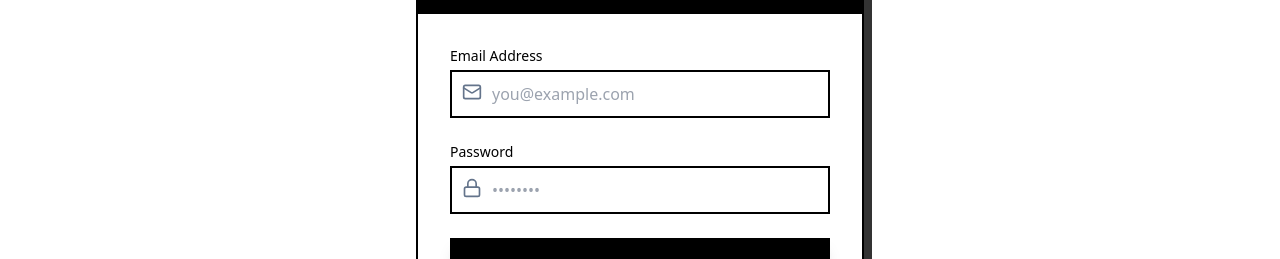
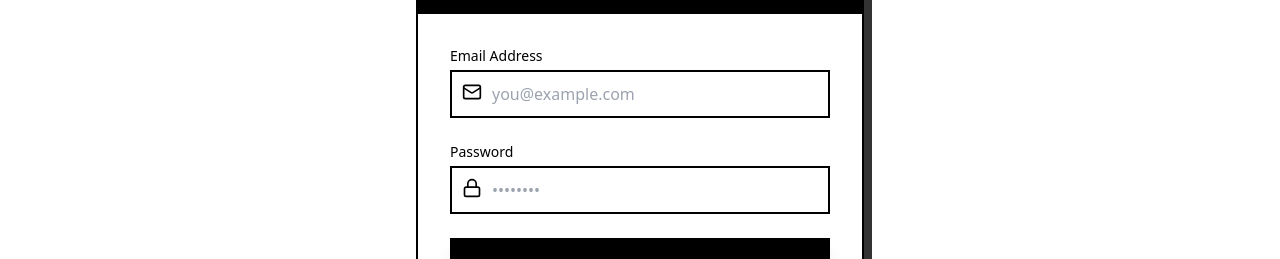
Before and after one commit to sidugamage/MusicularAI, a React app in the folder frontend/: page /login in a window 1280 px wide. Shown: the part 411-670 px from the top of the page. Built offline with nearby package versions, Linux system fonts and the light colour scheme; the HTML template or start-up script is replaced by a standard one.

Commit message:
Added few minor UI changes

```diff
--- a/frontend/src/pages/History.jsx
+++ b/frontend/src/pages/History.jsx
@@ -30,7 +30,7 @@ export default function History() {
       </h1>
 
       {history.length === 0 ? (
-        <div className="bg-black p-8 rounded-xl text-center">
+        <div className="border-4 border-black p-8 font-bold text-center shadow-[4px_4px_0px_0px_rgba(0,0,0,0.8)]">
           You haven't made any predictions yet.
         </div>
       ) : (
--- a/frontend/src/pages/Login.jsx
+++ b/frontend/src/pages/Login.jsx
@@ -49,10 +49,10 @@ export default function Login() {
             <div>
               <label className="block text-sm font-medium mb-1">Email Address</label>
               <div className="relative">
-                <Mail className="absolute left-3 top-3 w-5 h-5 text-slate-500" />
+                <Mail className="absolute left-3 top-3 w-5 h-5" />
                 <input
                   type="email" required
-                  className="w-full border-2 border-black py-2.5 pl-10 pr-4 text-white focus:ring-1 focus:ring-black outline-none transition-all"
+                  className="w-full border-2 border-black py-2.5 pl-10 pr-4 focus:ring-1 focus:ring-black outline-none transition-all"
                   placeholder="you@example.com"
                   value={email} onChange={(e) => setEmail(e.target.value)}
                 />
@@ -62,10 +62,10 @@ export default function Login() {
             <div>
               <label className="block text-sm font-medium mb-1">Password</label>
               <div className="relative">
-                <Lock className="absolute left-3 top-3 w-5 h-5 text-slate-500" />
+                <Lock className="absolute left-3 top-3 w-5 h-5" />
                 <input
                   type="password" required
-                  className="w-full border-2 border-black py-2.5 pl-10 pr-4 text-white focus:ring-1 focus:ring-black outline-none transition-all"
+                  className="w-full border-2 border-black py-2.5 pl-10 pr-4 focus:ring-1 focus:ring-black outline-none transition-all"
                   placeholder="••••••••"
                   value={password} onChange={(e) => setPassword(e.target.value)}
                 />
--- a/frontend/src/pages/Register.jsx
+++ b/frontend/src/pages/Register.jsx
@@ -60,7 +60,7 @@ export default function Register() {
                 <Mail className="absolute left-3 top-3 w-5 h-5 text-slate-500" />
                 <input
                   type="email" required placeholder="you@example.com"
-                  className="w-full border-2 border-black py-2.5 pl-10 pr-4 text-white focus:ring-1 focus:ring-black outline-none transition-all"
+                  className="w-full border-2 border-black py-2.5 pl-10 pr-4 focus:ring-1 focus:ring-black outline-none transition-all"
                   value={formData.email}
                   onChange={(e) => setFormData({...formData, email: e.target.value})}
                 />
@@ -74,7 +74,7 @@ export default function Register() {
                 <Lock className="absolute left-3 top-3 w-5 h-5 text-slate-500" />
                 <input
                   type="password" required placeholder="••••••••"
-                  className="w-full border-2 border-black py-2.5 pl-10 pr-4 text-white focus:ring-1 focus:ring-black outline-none transition-all"
+                  className="w-full border-2 border-black py-2.5 pl-10 pr-4 focus:ring-1 focus:ring-black outline-none transition-all"
                   value={formData.password}
                   onChange={(e) => setFormData({...formData, password: e.target.value})}
                 />
@@ -88,7 +88,7 @@ export default function Register() {
                 <Lock className="absolute left-3 top-3 w-5 h-5 text-slate-500" />
                 <input
                   type="password" required placeholder="••••••••"
-                  className="w-full border-2 border-black py-2.5 pl-10 pr-4 text-white focus:ring-1 focus:ring-black outline-none transition-all"
+                  className="w-full border-2 border-black py-2.5 pl-10 pr-4 focus:ring-1 focus:ring-black outline-none transition-all"
                   value={formData.confirmPassword}
                   onChange={(e) => setFormData({...formData, confirmPassword: e.target.value})}
                 />
```
Also changed, not shown: 1 other file (tests, documents, lock files or other folders).
